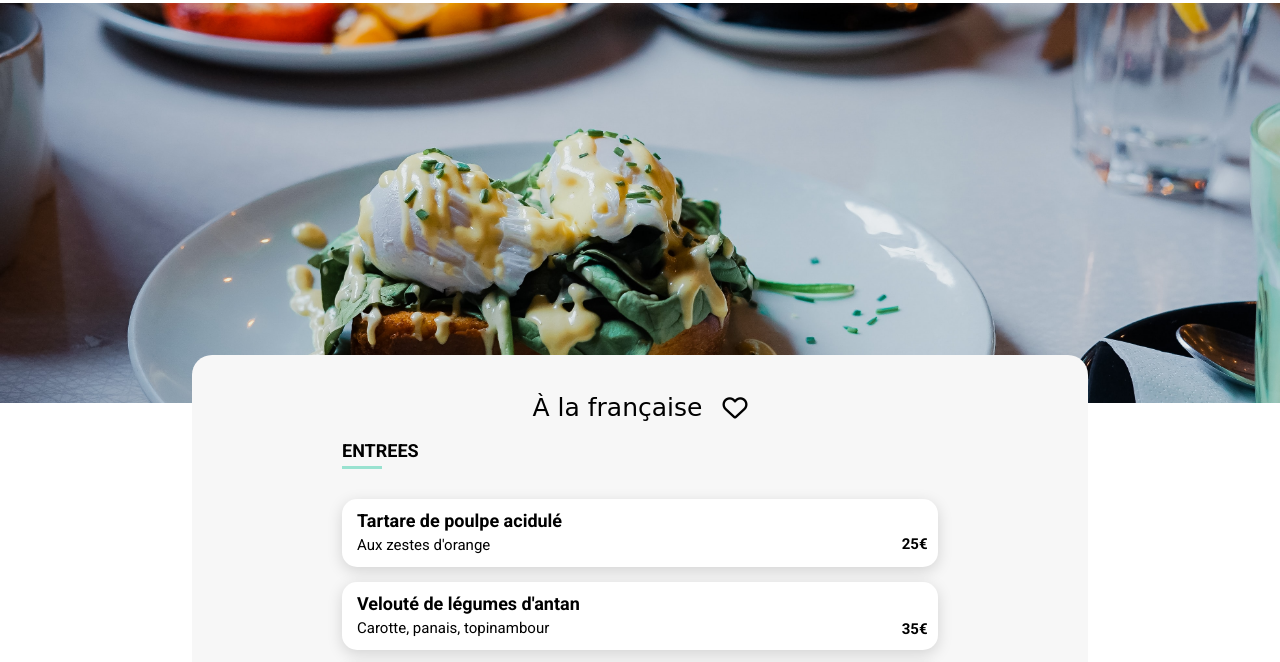
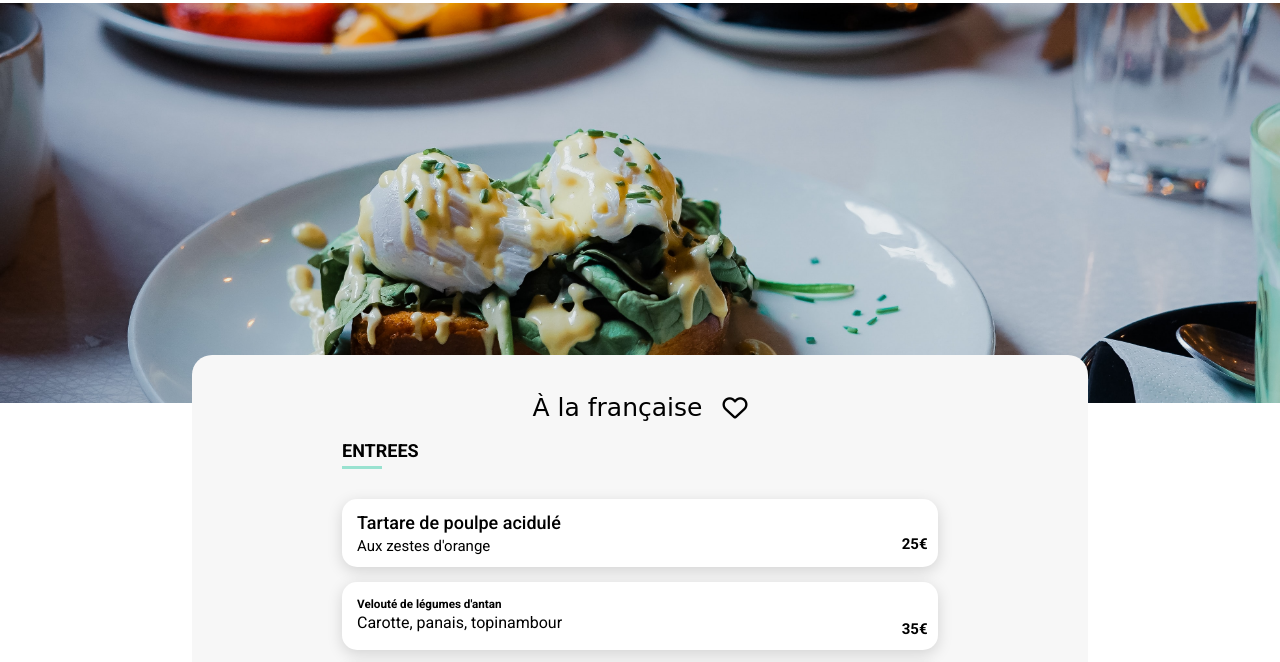
Before and after one commit to alexandretoullec/ohMyFood_at_p3, a website: page assets/restaurants/a_la_francaise.html in a window 1280 px wide. Shown: the part 77-739 px from the top of the page. Drawn offline with Linux system fonts and the light colour scheme; a web font is replaced by a local one.

Commit message:
modif restaurant for w3c v2

```diff
--- a/assets/restaurants/a_la_francaise.html
+++ b/assets/restaurants/a_la_francaise.html
@@ -51,14 +51,14 @@
 
                             <!-- description -->
                             <span class="assiette__texte">
-                                <h3 class='assiette__texte__menu'>Tartare de poulpe acidulé</h3>
-                                <p class='assiette__texte__menu'>Aux zestes d'orange</p>
+                                <span class='assiette__texte__menu-title'>Tartare de poulpe acidulé</span>
+                                <span class='assiette__texte__menu-desc'>Aux zestes d'orange</span>
                             </span>
                             <span class='assiette__prix'>25€</span>
                             <!-- validation -->
-                            <div class='assiette--valide'>
+                            <span class='assiette--valide'>
                                 <i class="fas fa-check-circle assiette--valide--icone"></i>
-                            </div>
+                            </span>
                         </label>
                     </div>
 
--- a/assets/scss/pages/restaurants_menu.scss
+++ b/assets/scss/pages/restaurants_menu.scss
@@ -161,15 +161,17 @@
                     text-overflow: ellipsis;
                     white-space: nowrap;
                     overflow: hidden;
+                    &-title{
+                        font-size: 18px;
+                        font-weight: 500;
+                        margin-bottom: 0.4rem;
+                    }
+                    &-desc{
 
+                        font-size: 15px;
+                    }
                 }
-                & h3{
-                    font-size: 1.8rem;
-                    margin-bottom: 0.3rem;
-                }
-                & p{
-                    font-size: 1.5rem;
-                }
+
         }
 
         &__prix{
```
Also changed, not shown: assets/scss/index.css, 1 other file.
